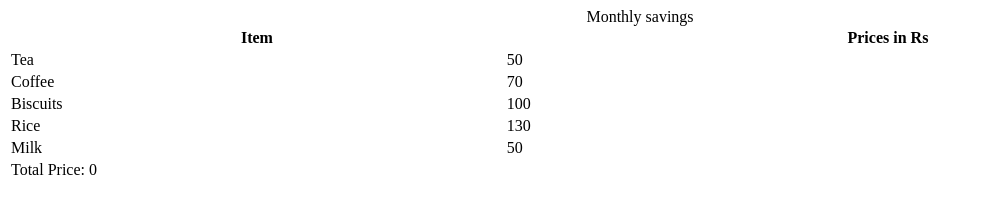
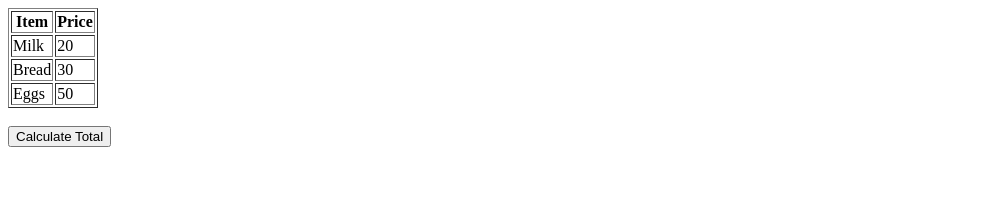
Before and after one commit to acciojob/grofers-checkout-soniyafaroda, a website: page main.html in a window 1280 px wide. Shown: the whole page, without its empty margins (0-983 px from the left). Drawn offline with Linux system fonts and the light colour scheme.

Commit message:
created a submission

```diff
--- a/main.html
+++ b/main.html
@@ -1,45 +1,54 @@
 <!DOCTYPE html>
-
-<html>
-
+<html lang="en">
 <head>
-	<link rel="stylesheet" href="styles.css">
+  <meta charset="UTF-8">
+  <title>Grofers Checkout</title>
 </head>
-
 <body>
-    <!-- the entire body must be written by student -->
-    <table style="width: 100%">
-    <caption>
-      Monthly savings
-    </caption>
+  <table id="groceryTable" border="1">
     <tr>
       <th>Item</th>
-      <th>Prices in Rs</th>
+      <th>Price</th>
     </tr>
-    <tr>
-      <td class="item">Tea</td>
-      <td class="price">50</td>
+    <tr class="item">
+      <td>Milk</td>
+      <td class="prices">20</td>
     </tr>
-    <tr>
-      <td class="item">Coffee</td>
-      <td class="price">70</td>
+    <tr class="item">
+      <td>Bread</td>
+      <td class="prices">30</td>
     </tr>
-    <tr>
-      <td class="item">Biscuits</td>
-      <td class="price">100</td>
-    </tr>
-    <tr>
-      <td class="item">Rice</td>
-      <td class="price">130</td>
-    </tr>
-    <tr>
-      <td class="item">Milk</td>
-      <td class="price">50</td>
+    <tr class="item">
+      <td>Eggs</td>
+      <td class="prices">50</td>
     </tr>
   </table>
-    <script type="text/javascript" src="./script.js">
-</script>
 
+  <br>
+  <button onclick="calculateTotal()">Calculate Total</button>
+
+  <script>
+    function calculateTotal() {
+      // Get all prices
+      const priceElements = document.querySelectorAll(".prices");
+
+      let total = 0;
+      priceElements.forEach(price => {
+        total += Number(price.textContent);
+      });
+
+      // Create new row
+      const table = document.getElementById("groceryTable");
+      const row = document.createElement("tr");
+      const cell = document.createElement("td");
+
+      // Make one cell span entire row
+      cell.colSpan = 2;
+      cell.textContent = "Total Price: " + total;
+
+      row.appendChild(cell);
+      table.appendChild(row);
+    }
+  </script>
 </body>
-
 </html>
```
